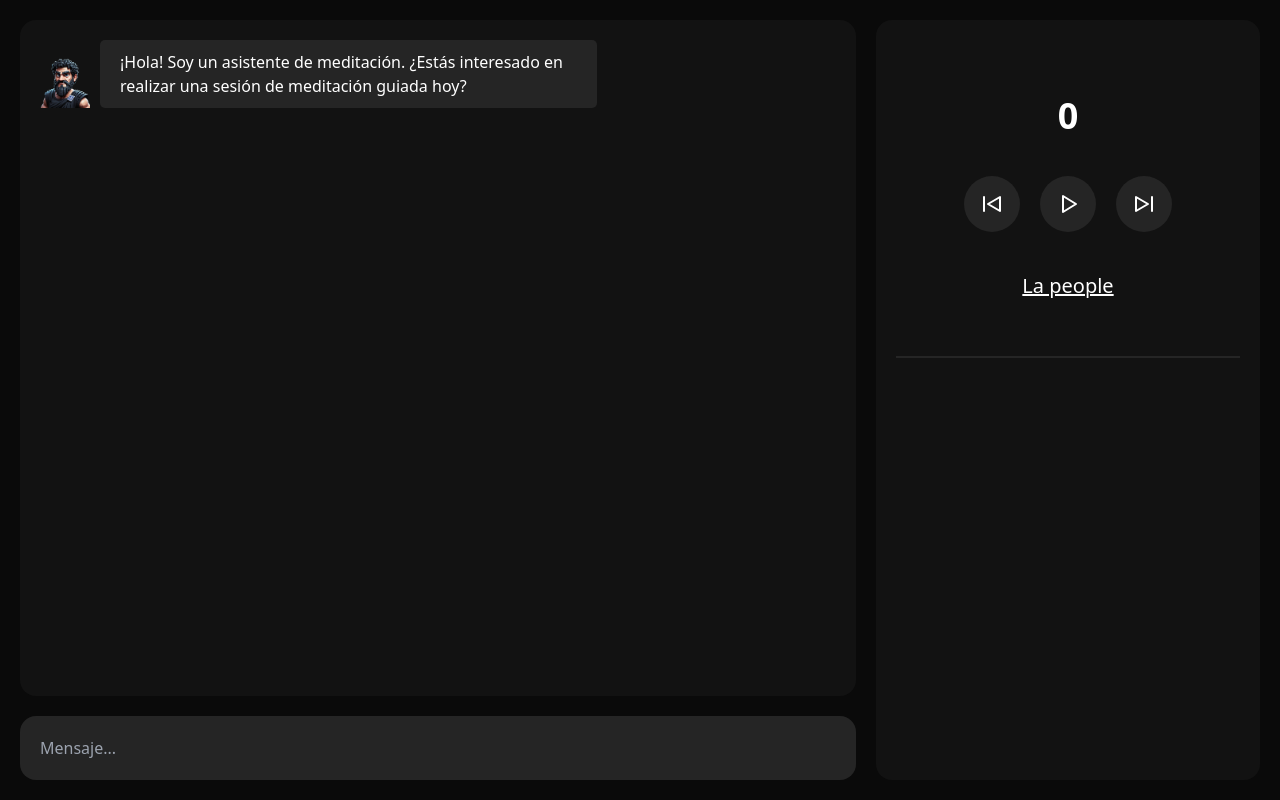
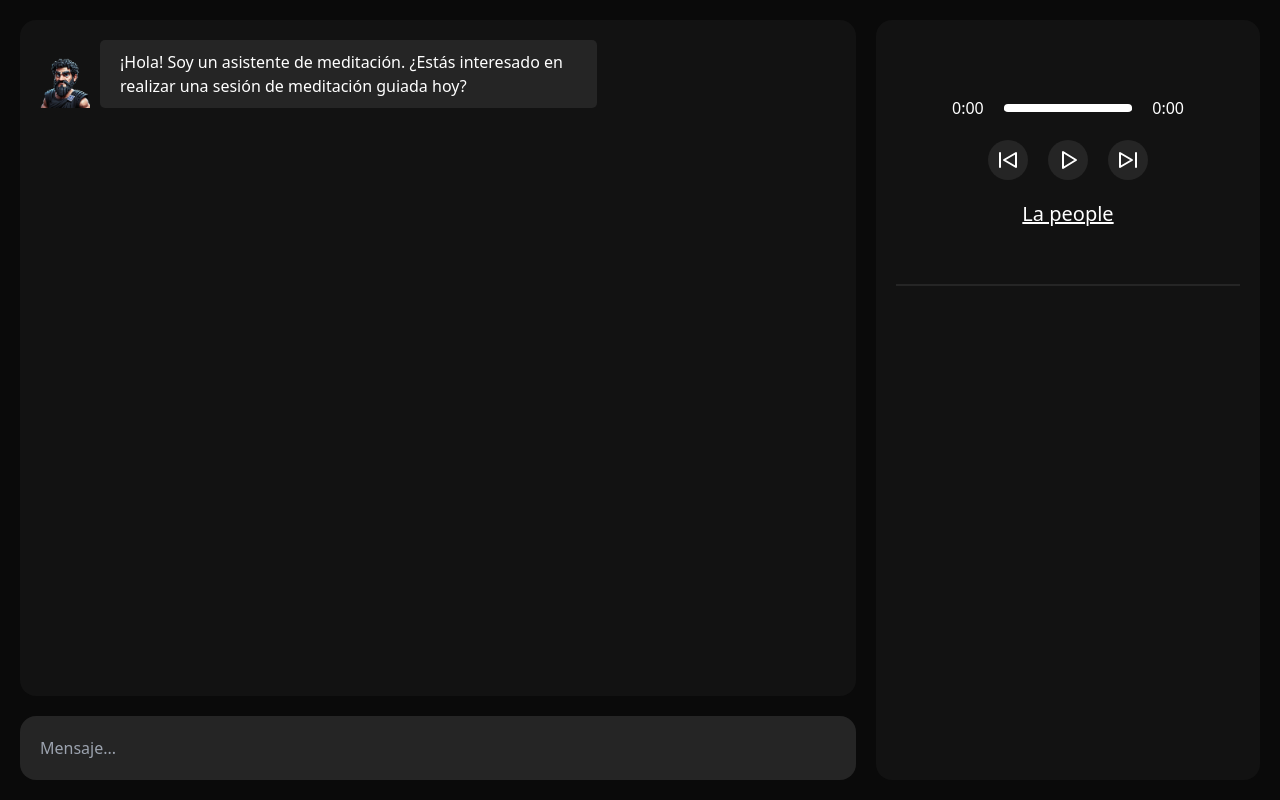
Before and after one commit to CodeVerseInc/mindflow, a Next.js app: page / in a window 1280 px wide. Built offline with nearby package versions, Linux system fonts and the light colour scheme.

Commit message:
feat: add progress bar

```diff
--- a/src/components/ui/player/Player.tsx
+++ b/src/components/ui/player/Player.tsx
@@ -7,14 +7,18 @@ import {
   IconPlayerSkipForward
 } from '@tabler/icons-react'
 import { ButtonPlayer } from './button-player/ButtonPlayer'
+import styles from './audioplayer.module.css'
 
 export const Player = () => {
   const [isPlaying, setIsPlaying] = useState(false)
   const [currentTime, setCurrentTime] = useState(0)
-  const audioRef = useRef<HTMLAudioElement>(null)
+
+  const audioPlayer = useRef<HTMLAudioElement>(null)
+  const progressBar = useRef<HTMLInputElement>(null)
+  const animationRef = useRef<number>()
 
   useEffect(() => {
-    const audio = audioRef.current
+    const audio = audioPlayer.current
     if (audio) {
       const updateTime = () => setCurrentTime(audio.currentTime)
       audio.addEventListener('timeupdate', updateTime)
@@ -25,43 +29,75 @@ export const Player = () => {
   }, [])
 
   const togglePlay = () => {
-    if (audioRef.current) {
+    if (audioPlayer.current) {
       if (isPlaying) {
-        console.log('pause')
-        audioRef.current.pause()
+        audioPlayer.current.pause()
       } else {
-        console.log('play')
-        audioRef.current.play()
+        audioPlayer.current.play()
       }
       setIsPlaying(!isPlaying)
     }
   }
 
+  const whilePlaying = () => {
+    if (audioPlayer.current && progressBar.current) {
+      progressBar.current.value = audioPlayer.current.currentTime.toString()
+      animationRef.current = requestAnimationFrame(whilePlaying)
+    }
+  }
+
+  const changeRange = () => {
+    if (audioPlayer.current && progressBar.current) {
+      audioPlayer.current.currentTime = parseFloat(progressBar.current.value)
+    }
+  }
+
   const skipBackward = () => {
-    if (audioRef.current) {
-      audioRef.current.currentTime -= 10
-      setCurrentTime(audioRef.current.currentTime)
+    if (progressBar.current) {
+      progressBar.current.value = (
+        progressBar.current.valueAsNumber - 10
+      ).toString()
+      changeRange()
     }
   }
 
   const skipForward = () => {
-    if (audioRef.current) {
-      audioRef.current.currentTime += 10
-      setCurrentTime(audioRef.current.currentTime)
+    if (progressBar.current) {
+      progressBar.current.value = (
+        progressBar.current.valueAsNumber + 10
+      ).toString()
+      changeRange()
     }
   }
 
+  const formatTime = (time: number) => {
+    if (time == null) return `0:00`
+    const seconds = Math.floor(time % 60)
+    const minutes = Math.floor(time / 60)
+
+    return `${minutes}:${seconds.toString().padStart(2, '0')}`
+  }
+
+  const totalTime = audioPlayer.current?.duration ?? 0
+
   return (
-    <div className='flex flex-col items-center justify-center gap-10 m-14'>
-      <span className='font-secondary text-4xl font-black flex flex-col items-center justify-center'>
-        {Math.floor(currentTime)}
-      </span>
+    <div className='flex flex-col items-center justify-center gap-y-5 m-14'>
+      <div className='flex gap-x-5 items-center'>
+        <span className=''>{formatTime(currentTime)}</span>
+        <input
+          type='range'
+          ref={progressBar}
+          defaultValue='0'
+          onChange={changeRange}
+          className={styles.progressBar}
+        />
+        <span>{formatTime(totalTime)}</span>
+      </div>
 
       <div className='flex gap-x-5'>
         <ButtonPlayer onClick={skipBackward}>
           <IconPlayerSkipBack stroke={2} />
         </ButtonPlayer>
-
         <ButtonPlayer onClick={togglePlay}>
           {isPlaying ? (
             <IconPlayerPause stroke={2} />
@@ -69,13 +105,11 @@ export const Player = () => {
             <IconPlayerPlay stroke={2} />
           )}
         </ButtonPlayer>
-
         <ButtonPlayer onClick={skipForward}>
           <IconPlayerSkipForward stroke={2} />
         </ButtonPlayer>
       </div>
-      <audio ref={audioRef} src='/music/temporary_music.mp3' />
-
+      <audio ref={audioPlayer} src='/music/temporary_music.mp3' />
       <p className='underline text-xl text-center'>La people</p>
     </div>
   )
--- /dev/null
+++ b/src/components/ui/player/audioplayer.module.css
@@ -0,0 +1,101 @@
+.progressBar {
+  --bar-bg: #fff;
+  --seek-before-width: 0;
+  --seek-before-color: #509755;
+  /* --knobby: #fff; */
+  --selectedKnobby: #fff;
+  appearance: none;
+  background: var(--bar-bg);
+  border-radius: 10px;
+  position: relative;
+  width: 100%;
+  height: 5px;
+  outline: none;
+}
+
+/* progress bar - safari */
+.progressBar::-webkit-slider-runnable-track {
+  background: var(--bar-bg);
+  border-radius: 10px;
+  position: relative;
+  width: 100%;
+  height: 8px;
+  outline: none;
+}
+
+/* progress bar - firefox */
+.progressBar::-moz-range-track {
+  background: var(--bar-bg);
+  border-radius: 10px;
+  position: relative;
+  width: 100%;
+  height: 5px;
+  outline: none;
+}
+
+.progressBar::-moz-focus-outer {
+  border: 0;
+}
+
+/* progress bar - chrome and safari */
+.progressBar::before {
+  content: '';
+  height: 11px;
+  width: var(--seek-before-width);
+  background-color: var(--seek-before-color);
+  border-top-left-radius: 10px;
+  border-bottom-left-radius: 10px;
+  position: absolute;
+  top: 0;
+  left: 0;
+  z-index: 2;
+  cursor: pointer;
+}
+
+/* progress bar - firefox */
+.progressBar::-moz-range-progress {
+  background-color: var(--seek-before-color);
+  border-top-left-radius: 10px;
+  border-bottom-left-radius: 10px;
+  height: 5px;
+}
+
+/* knobby - chrome and safari */
+.progressBar::-webkit-slider-thumb {
+  -webkit-appearance: none;
+  height: 5px;
+  width: 5px;
+  border-radius: 50%;
+  border: none;
+  background-color: var(--knobby);
+  cursor: pointer;
+  position: relative;
+  margin: -2px 0 0 0;
+  z-index: 3;
+  box-sizing: border-box;
+}
+
+/* knobby while dragging - chrome and safari */
+.progressBar:active::-webkit-slider-thumb {
+  transform: scale(1.2);
+  background: var(--selectedKnobby);
+}
+
+/* knobby - firefox */
+.progressBar::-moz-range-thumb {
+  height: 10px;
+  width: 10px;
+  border-radius: 50%;
+  border: transparent;
+  background-color: var(--knobby);
+  cursor: pointer;
+  position: relative;
+  z-index: 3;
+  box-sizing: border-box;
+}
+
+/* knobby while dragging - firefox */
+.progressBar:active::-moz-range-thumb {
+  transform: scale(1.2);
+  background: var(--selectedKnobby);
+}
--- a/src/components/ui/player/button-player/ButtonPlayer.tsx
+++ b/src/components/ui/player/button-player/ButtonPlayer.tsx
@@ -1,15 +1,14 @@
 interface Props {
-  children: React.ReactNode;
-  onClick: () => void;
+  children: React.ReactNode
+  onClick: () => void
 }
 
 export const ButtonPlayer = ({ children, onClick }: Props) => {
   return (
     <button
-      className='flex items-center justify-center bg-light rounded-full w-14 h-14 hover:bg-yellow transition-colors duration-300'
-      onClick={onClick}
-    >
+      className='flex items-center justify-center bg-light rounded-full w-10 h-10 hover:bg-yellow transition-colors duration-300'
+      onClick={onClick}>
       {children}
     </button>
-  );
-};
+  )
+}
```
